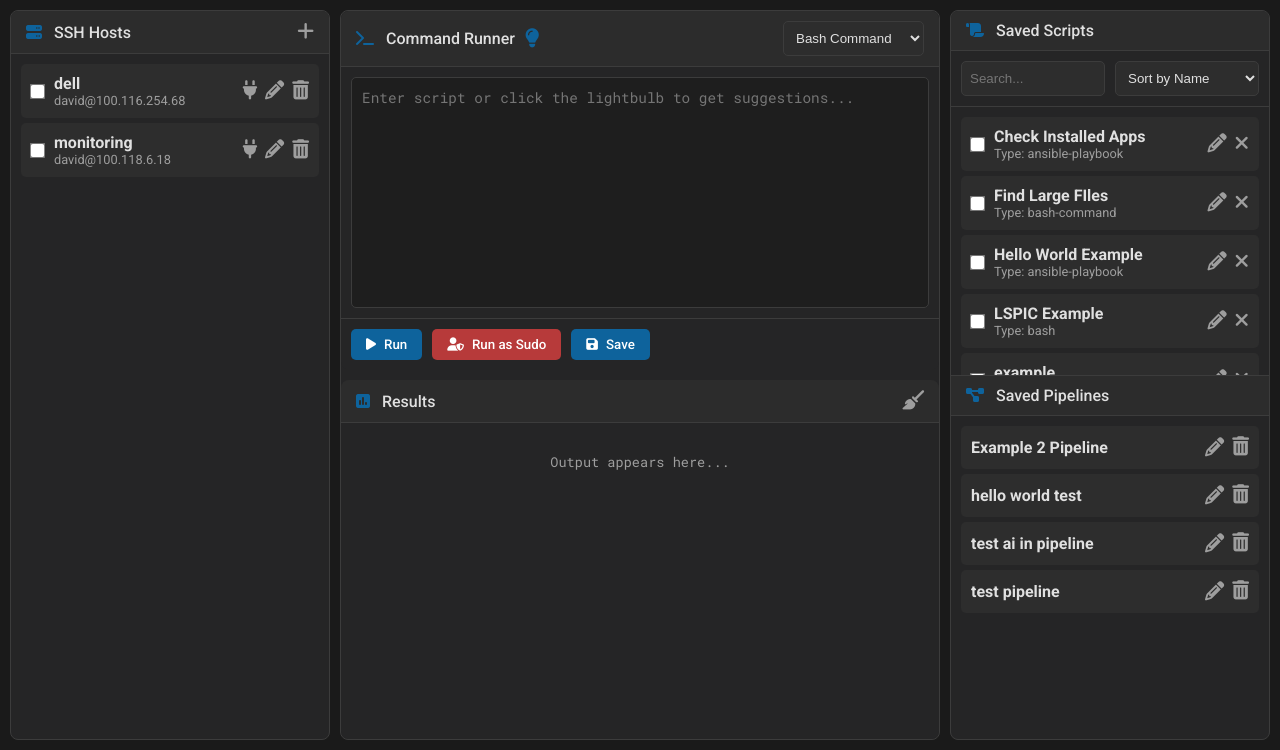
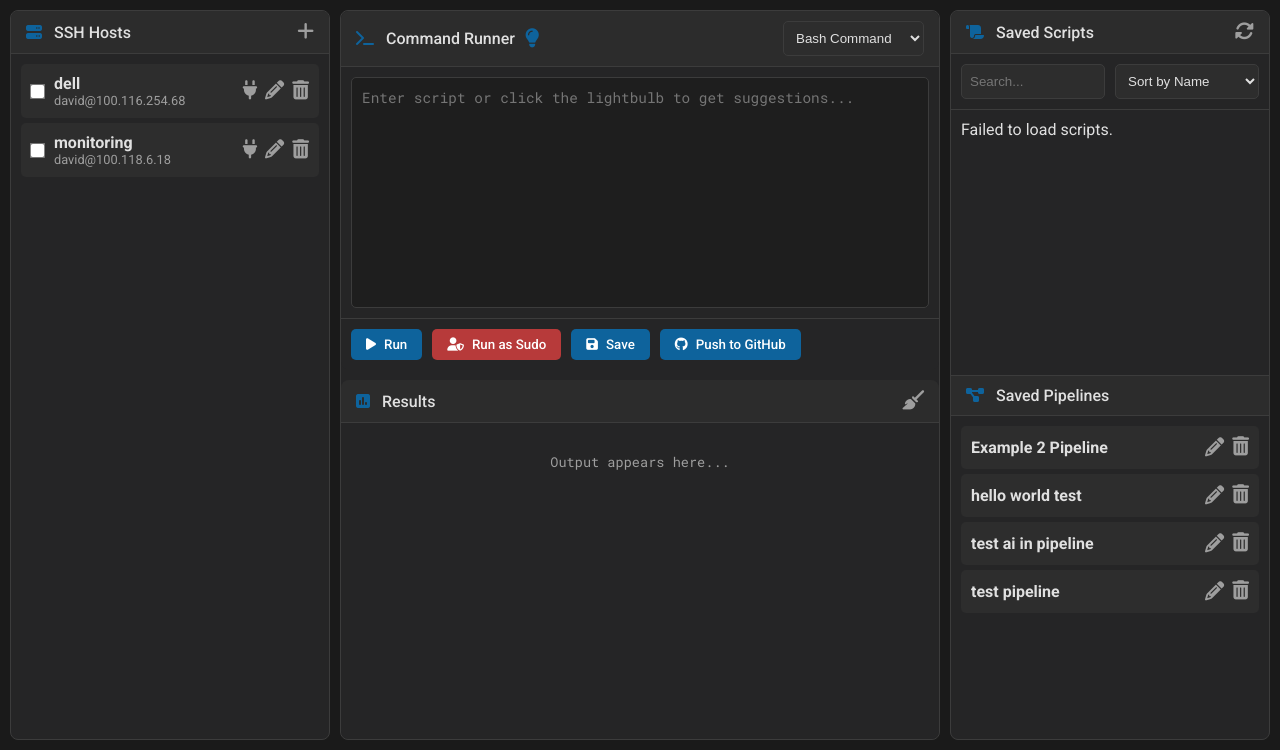
Before and after one commit to mightywomble/remote-script-launcher, a Flask app: page / in a window 1280 px wide. Shown: the part 50-800 px from the top of the page. Run offline with Flask 3, Linux system fonts and the light colour scheme; data comes from the database, SQL or seed files in the repository.

Commit message:
Added feature for github managed scripts

```diff
--- a/app.py
+++ b/app.py
@@ -26,13 +26,6 @@
 db.init_app(app)
 socketio = SocketIO(app)
 
-# Import and register the pipeline blueprint AFTER app and db are configured
-from pipeline import pipeline_bp
-# Pass the app and socketio instances to the blueprint so its routes can use them
-pipeline_bp.app = app
-pipeline_bp.socketio = socketio
-app.register_blueprint(pipeline_bp)
-
 # --- Helper Functions ---
 def load_config():
     if not os.path.exists(CONFIG_FILE): return {}
@@ -40,6 +33,18 @@
 
 def save_config(config_data):
     with open(CONFIG_FILE, 'w') as f: json.dump(config_data, f, indent=4)
+
+# --- Blueprint Registration ---
+# Import and register blueprints AFTER app and db are configured
+from pipeline import pipeline_bp
+pipeline_bp.app = app
+pipeline_bp.socketio = socketio
+app.register_blueprint(pipeline_bp)
+
+from git_scripts import git_bp
+git_bp.load_config = load_config
+app.register_blueprint(git_bp)
+
 
 # --- Main Routes ---
 @app.route('/')
@@ -69,6 +74,9 @@
         config['SMTP_PORT'] = data.get('smtp_port', config.get('SMTP_PORT'))
         config['SMTP_USER'] = data.get('smtp_user', config.get('SMTP_USER'))
         config['SMTP_PASSWORD'] = data.get('smtp_password', config.get('SMTP_PASSWORD'))
+        config['GITHUB_REPO'] = data.get('github_repo', config.get('GITHUB_REPO'))
+        config['GITHUB_PAT'] = data.get('github_pat', config.get('GITHUB_PAT'))
+        config['GITHUB_DEV_BRANCH'] = data.get('github_dev_branch', config.get('GITHUB_DEV_BRANCH'))
         save_config(config)
         return jsonify({'status': 'success', 'message': 'Settings saved.'})
     else:
@@ -79,7 +87,10 @@
             'smtp_server': config.get('SMTP_SERVER', ''),
             'smtp_port': config.get('SMTP_PORT', ''),
             'smtp_user': config.get('SMTP_USER', ''),
-            'smtp_password': config.get('SMTP_PASSWORD', '')
+            'smtp_password': config.get('SMTP_PASSWORD', ''),
+            'github_repo': config.get('GITHUB_REPO', ''),
+            'github_pat': config.get('GITHUB_PAT', ''),
+            'github_dev_branch': config.get('GITHUB_DEV_BRANCH', 'dev')
         })
 
 # --- API: AI ---
@@ -220,7 +231,10 @@
     host_ids, command, script_type = data.get('host_ids', []), data.get('command', ''), data.get('type', 'bash-command')
     use_sudo = data.get('use_sudo', False)
     if not host_ids or not command: return jsonify({'status': 'error', 'message': 'Host and command required.'}), 400
-    results, hosts = [], SSHHost.query.filter(SSHHost.id.in_(host_ids)).all()
+
+    results = []
+    hosts = SSHHost.query.filter(SSHHost.id.in_(host_ids)).all()
+
     for host in hosts:
         try:
             if script_type == 'ansible-playbook':
@@ -249,6 +263,7 @@
                 ssh.close()
         except Exception as e:
             results.append({'host_name': host.friendly_name, 'status': 'error', 'output': '', 'error': f"Execution failed: {e}"})
+
     return jsonify({'results': results})
 
 if __name__ == '__main__':
--- a/static/app.js
+++ b/static/app.js
@@ -31,6 +31,13 @@
         smtpPortInput: document.getElementById('smtp-port-input'),
         smtpUserInput: document.getElementById('smtp-user-input'),
         smtpPasswordInput: document.getElementById('smtp-password-input'),
+        githubRepoInput: document.getElementById('github-repo-input'),
+        githubPatInput: document.getElementById('github-pat-input'),
+        githubDevBranchInput: document.getElementById('github-dev-branch-input'),
+        pushToGithubBtn: document.getElementById('push-to-github-btn'),
+        pushToGithubModal: document.getElementById('push-to-github-modal'),
+        pushToGithubForm: document.getElementById('push-to-github-form'),
+        syncGithubScriptsBtn: document.getElementById('sync-github-scripts-btn'),
         aiAnalyzeBtn: document.getElementById('ai-analyze-btn'),
         aiAnalysisModal: document.getElementById('ai-analysis-modal'),
         aiAnalysisOutput: document.getElementById('ai-analysis-output'),
@@ -97,6 +104,10 @@
             if (DOMElements.smtpPortInput) DOMElements.smtpPortInput.value = settings.smtp_port;
             if (DOMElements.smtpUserInput) DOMElements.smtpUserInput.value = settings.smtp_user;
             if (DOMElements.smtpPasswordInput) DOMElements.smtpPasswordInput.value = settings.smtp_password;
+            if (DOMElements.githubRepoInput) DOMElements.githubRepoInput.value = settings.github_repo;
+            if (DOMElements.githubPatInput) DOMElements.githubPatInput.value = settings.github_pat;
+            if (DOMElements.githubDevBranchInput) DOMElements.githubDevBranchInput.value = settings.github_dev_branch;
+            loadAllScripts();
             loadPipelines();
         } catch (e) { console.error("Failed to load initial data:", e); }
     };
@@ -143,12 +154,33 @@
         DOMElements.hostList.appendChild(item);
     };
 
-    const addScriptToList = (script) => {
-        const item = document.createElement('div');
-        item.className = 'saved-script-item';
-        item.dataset.scriptId = script.id;
-        item.innerHTML = `<input type="checkbox" class="script-select-checkbox"><div class="script-info" title="Load"><strong>${script.name}</strong><small>Type: ${script.script_type}</small></div><div class="script-actions"><button class="edit-script-btn icon-btn" title="Edit"><i class="fas fa-pencil-alt"></i></button><button class="delete-script-btn icon-btn" title="Delete"><i class="fas fa-times"></i></button></div>`;
-        DOMElements.savedScriptsList.appendChild(item);
+    const renderScriptItem = (script, isGitHub) => {
+        const icon = isGitHub ? '<i class="fab fa-github"></i>' : '<i class="fas fa-database"></i>';
+        return `<div class="saved-script-item" data-script-path="${script.path || ''}" data-script-id="${script.id || ''}" data-is-github="${isGitHub}">
+                    <input type="checkbox" class="script-select-checkbox" ${isGitHub ? 'disabled' : ''}>
+                    <div class="script-info" title="Load">${icon}<strong>${script.name}</strong></div>
+                    <div class="script-actions">
+                        ${!isGitHub ? `<button class="edit-script-btn icon-btn" title="Edit"><i class="fas fa-pencil-alt"></i></button>` : ''}
+                        ${!isGitHub ? `<button class="delete-script-btn icon-btn" title="Delete"><i class="fas fa-times"></i></button>` : ''}
+                    </div>
+                </div>`;
+    };
+
+    const loadAllScripts = async () => {
+        DOMElements.savedScriptsList.innerHTML = '<div class="placeholder"><i class="fas fa-spinner fa-spin"></i> Loading...</div>';
+        try {
+            const localScripts = await apiCall('/api/scripts');
+            const githubScripts = await apiCall('/api/github/scripts');
+
+            let html = '';
+            localScripts.forEach(s => html += renderScriptItem(s, false));
+            if (githubScripts && Array.isArray(githubScripts)) {
+                githubScripts.forEach(s => html += renderScriptItem(s, true));
+            }
+            DOMElements.savedScriptsList.innerHTML = html || '<div class="placeholder">No scripts found.</div>';
+        } catch (e) {
+            DOMElements.savedScriptsList.innerHTML = '<div class="placeholder">Failed to load scripts.</div>';
+        }
     };
 
     const handleRunCommand = async (useSudo = false) => {
@@ -230,7 +262,7 @@
         const type = DOMElements.scriptTypeInput.value;
         const content = DOMElements.commandInput.value;
         const result = await apiCall('/api/scripts', { method: 'POST', body: JSON.stringify({ name, type, content }) });
-        addScriptToList(result.script);
+        loadAllScripts();
         showToast(result.message);
         DOMElements.saveScriptModal.style.display = 'none';
     };
@@ -240,14 +272,10 @@
         const formData = new FormData(DOMElements.editScriptForm);
         const scriptId = formData.get('script_id');
         const payload = { name: formData.get('name'), type: formData.get('script_type'), content: formData.get('content') };
-        const result = await apiCall(`/api/scripts/${scriptId}`, { method: 'PUT', body: JSON.stringify(payload) });
-        showToast(result.message);
-        const scriptItem = DOMElements.savedScriptsList.querySelector(`.saved-script-item[data-script-id='${scriptId}']`);
-        if (scriptItem) {
-            scriptItem.querySelector('strong').textContent = result.script.name;
-            scriptItem.querySelector('small').textContent = `Type: ${result.script.script_type}`;
-        }
+        await apiCall(`/api/scripts/${scriptId}`, { method: 'PUT', body: JSON.stringify(payload) });
+        showToast('Script updated!');
         DOMElements.editScriptModal.style.display = 'none';
+        loadAllScripts();
     };
 
     const handleHostListClick = async (e) => {
@@ -284,14 +312,18 @@
     const handleSavedScriptsListClick = async (e) => {
         const scriptItem = e.target.closest('.saved-script-item');
         if (!scriptItem) return;
+
+        const isGitHub = scriptItem.dataset.isGithub === 'true';
         const scriptId = scriptItem.dataset.scriptId;
-        if (e.target.closest('.delete-script-btn')) {
+        const scriptPath = scriptItem.dataset.scriptPath;
+
+        if (e.target.closest('.delete-script-btn') && !isGitHub) {
             if (confirm(`Delete script "${scriptItem.querySelector('strong').textContent}"?`)) {
                 await apiCall(`/api/scripts/${scriptId}`, { method: 'DELETE' });
                 showToast('Script deleted.');
                 scriptItem.remove();
             }
-        } else if (e.target.closest('.edit-script-btn')) {
+        } else if (e.target.closest('.edit-script-btn') && !isGitHub) {
             const data = await apiCall(`/api/scripts/${scriptId}`);
             if (data?.status === 'success') {
                 DOMElements.editScriptForm.querySelector('input[name="script_id"]').value = data.script.id;
@@ -301,61 +333,49 @@
                 DOMElements.editScriptModal.style.display = 'flex';
             }
         } else if (e.target.closest('.script-info')) {
-            const data = await apiCall(`/api/scripts/${scriptId}`);
-            if (data?.status === 'success') {
-                DOMElements.commandInput.value = data.script.content;
-                DOMElements.scriptTypeInput.value = data.script.type.toLowerCase();
-                showToast(`Script '${data.script.name}' loaded.`);
+            if (isGitHub) {
+                const data = await apiCall(`/api/github/script-content?path=${scriptPath}`);
+                if(data) DOMElements.commandInput.value = data.content;
+            } else {
+                const data = await apiCall(`/api/scripts/${scriptId}`);
+                if (data?.status === 'success') {
+                    DOMElements.commandInput.value = data.script.content;
+                    DOMElements.scriptTypeInput.value = data.script.type.toLowerCase();
+                }
             }
+            showToast(`Script '${scriptItem.querySelector('strong').textContent}' loaded.`);
         }
     };
 
-    const populateScheduleFormDropdowns = () => {
-        const hostSelect = DOMElements.scheduleEditForm.querySelector('select[name="host_id"]');
-        const scriptSelect = DOMElements.scheduleEditForm.querySelector('select[name="script_id"]');
-        hostSelect.innerHTML = [...document.querySelectorAll('#host-list .host-item')].map(item => `<option value="${item.dataset.hostId}">${item.querySelector('.host-info strong').textContent}</option>`).join('');
-        scriptSelect.innerHTML = [...document.querySelectorAll('#saved-scripts-list .saved-script-item')].map(item => `<option value="${item.dataset.scriptId}">${item.querySelector('.script-info strong').textContent}</option>`).join('');
-    };
-
-    const loadSchedules = async () => {
-        const schedules = await apiCall('/api/schedules');
-        DOMElements.scheduleList.innerHTML = schedules.map(s => `<div class="schedule-item" data-schedule-id="${s.id}"><div><strong>${s.name}</strong><small>${s.host_name} &rarr; ${s.script_name} at ${String(s.hour).padStart(2,'0')}:${String(s.minute).padStart(2,'0')}</small></div><div class="schedule-actions"><button class="delete-schedule-btn icon-btn" title="Delete"><i class="fas fa-trash-alt"></i></button></div></div>`).join('') || '<div class="placeholder">No schedules.</div>';
-    };
-
-    const handleScheduleFormSubmit = async (e) => {
+    const handlePushToGithub = async (e) => {
         e.preventDefault();
-        await apiCall('/api/schedules', { method: 'POST', body: JSON.stringify(Object.fromEntries(new FormData(DOMElements.scheduleEditForm))) });
-        showToast('Schedule saved! Restart scheduler to activate.');
-        DOMElements.scheduleEditModal.style.display = 'none';
-        loadSchedules();
-    };
-
-    const handleScheduleListClick = async (e) => {
-        if (e.target.closest('.delete-schedule-btn')) {
-            const scheduleItem = e.target.closest('.schedule-item');
-            if (confirm('Delete this schedule?')) {
-                await apiCall(`/api/schedules/${scheduleItem.dataset.scheduleId}`, { method: 'DELETE' });
-                showToast('Schedule deleted. Restart scheduler to deactivate.');
-                loadSchedules();
-            }
-        }
+        const formData = new FormData(DOMElements.pushToGithubForm);
+        const payload = {
+            filename: formData.get('filename'),
+            content: DOMElements.commandInput.value,
+            commit_message: formData.get('commit_message'),
+        };
+        try {
+            const result = await apiCall('/api/github/push-script', { method: 'POST', body: JSON.stringify(payload) });
+            showToast(result.message);
+            DOMElements.pushToGithubModal.style.display = 'none';
+            loadAllScripts();
+        } catch (e) { /* handled by apiCall */ }
     };
 
     const loadPipelines = async () => {
-        const pipelines = await apiCall('/api/pipelines');
-        DOMElements.savedPipelinesList.innerHTML = pipelines.map(p => `<div class="saved-item" data-pipeline-id="${p.id}"><div class="item-info"><strong>${p.name}</strong></div><div class="item-actions"><a href="/pipeline-editor/${p.id}" class="icon-btn" title="Edit"><i class="fas fa-pencil-alt"></i></a><button class="delete-pipeline-btn icon-btn" title="Delete"><i class="fas fa-trash-alt"></i></button></div></div>`).join('') || '<div class="placeholder">No pipelines.</div>';
-    };
-
-    const handleAiAnalysis = async () => {
-        if (!geminiApiKey) return showToast('Set Gemini API Key in Settings.', 'error');
-        const outputText = [...DOMElements.resultsOutput.querySelectorAll('.result-block')].map(b => b.innerText).join('\n---\n');
-        if (!outputText.trim()) return showToast('No output to analyze.', 'error');
-        DOMElements.aiAnalysisModal.style.display = 'flex';
-        DOMElements.aiAnalysisOutput.innerHTML = '<div class="placeholder"><i class="fas fa-spinner fa-spin"></i> Analyzing...</div>';
         try {
-            const data = await apiCall('/api/analyze', { method: 'POST', body: JSON.stringify({ output: outputText, apiKey: geminiApiKey }) });
-            DOMElements.aiAnalysisOutput.innerHTML = data.analysis.replace(/\n/g, '<br>');
-        } catch (error) { DOMElements.aiAnalysisOutput.innerHTML = `<p style="color: var(--error-color);">Analysis failed.</p>`; }
+            const pipelines = await apiCall('/api/pipelines');
+            DOMElements.savedPipelinesList.innerHTML = pipelines.map(p => `
+                <div class="saved-item" data-pipeline-id="${p.id}">
+                    <div class="item-info"><strong>${p.name}</strong></div>
+                    <div class="item-actions">
+                        <a href="/pipeline-editor/${p.id}" class="icon-btn" title="Edit"><i class="fas fa-pencil-alt"></i></a>
+                        <button class="delete-pipeline-btn icon-btn" title="Delete"><i class="fas fa-trash-alt"></i></button>
+                    </div>
+                </div>
+            `).join('') || '<div class="placeholder">No pipelines.</div>';
+        } catch (e) { console.error("Failed to load pipelines:", e); }
     };
 
     // Initialize
@@ -376,12 +396,10 @@
     safeAddEventListener(DOMElements.editScriptForm, 'submit', handleEditScriptSubmit);
     safeAddEventListener(DOMElements.runCommandBtn, 'click', () => handleRunCommand(false));
     safeAddEventListener(DOMElements.runSudoCommandBtn, 'click', () => handleRunCommand(true));
-    safeAddEventListener(DOMElements.aiAnalyzeBtn, 'click', handleAiAnalysis);
+    safeAddEventListener(DOMElements.pushToGithubBtn, 'click', () => DOMElements.pushToGithubModal.style.display = 'flex');
+    safeAddEventListener(DOMElements.pushToGithubForm, 'submit', handlePushToGithub);
+    safeAddEventListener(DOMElements.syncGithubScriptsBtn, 'click', loadAllScripts);
     safeAddEventListener(DOMElements.clearResultsBtn, 'click', () => { DOMElements.resultsOutput.innerHTML = '<div class="placeholder">Output appears here...</div>'; if(DOMElements.aiAnalyzeBtn) DOMElements.aiAnalyzeBtn.style.display = 'none'; });
     safeAddEventListener(DOMElements.savedScriptsList, 'click', handleSavedScriptsListClick);
     safeAddEventListener(DOMElements.scriptTypeInput, 'change', (e) => { DOMElements.commandInput.value = scriptSnippets[e.target.value] || ''; });
-    safeAddEventListener(DOMElements.scheduleBtn, 'click', () => { loadSchedules(); DOMElements.scheduleListModal.style.display = 'flex'; });
-    safeAddEventListener(DOMElements.addScheduleBtn, 'click', () => { DOMElements.scheduleEditForm.reset(); populateScheduleFormDropdowns(); DOMElements.scheduleEditModal.style.display = 'flex'; });
-    safeAddEventListener(DOMElements.scheduleEditForm, 'submit', handleScheduleFormSubmit);
-    safeAddEventListener(DOMElements.scheduleList, 'click', handleScheduleListClick);
 });
--- a/templates/index.html
+++ b/templates/index.html
@@ -17,7 +17,7 @@
         </div>
     </header>
     <div class="main-container">
-        <!-- Left Pane -->
+        <!-- Left Pane: SSH Hosts -->
         <aside class="left-pane">
             <header><h2><i class="fas fa-server"></i> SSH Hosts</h2><button id="add-host-btn" class="icon-btn" title="Add New Host"><i class="fas fa-plus"></i></button></header>
             <div id="host-list" class="scrollable-content">
@@ -25,7 +25,7 @@
             </div>
         </aside>
 
-        <!-- Middle Pane -->
+        <!-- Middle Pane: Command & Results -->
         <main class="middle-pane">
             <div class="command-section">
                 <header>
@@ -40,6 +40,7 @@
                     <button id="run-command-btn" class="action-btn"><i class="fas fa-play"></i> Run</button>
                     <button id="run-sudo-command-btn" class="action-btn sudo-btn"><i class="fas fa-user-shield"></i> Run as Sudo</button>
                     <button id="save-script-btn" class="action-btn"><i class="fas fa-save"></i> Save</button>
+                    <button id="push-to-github-btn" class="action-btn"><i class="fab fa-github"></i> Push to GitHub</button>
                 </div>
             </div>
             <div class="results-section">
@@ -51,19 +52,16 @@
         <!-- Right Pane -->
         <aside class="right-pane">
             <div class="right-pane-section">
-                <header><h2><i class="fas fa-scroll"></i> Saved Scripts</h2><button id="delete-selected-scripts-btn" class="icon-btn" title="Delete Selected" style="display: none;"><i class="fas fa-trash-alt"></i></button></header>
+                <header>
+                    <h2><i class="fas fa-scroll"></i> Saved Scripts</h2>
+                    <div class="header-actions">
+                        <button id="sync-github-scripts-btn" class="icon-btn" title="Sync GitHub Scripts"><i class="fas fa-sync-alt"></i></button>
+                        <button id="delete-selected-scripts-btn" class="icon-btn" title="Delete Selected" style="display: none;"><i class="fas fa-trash-alt"></i></button>
+                    </div>
+                </header>
                 <div class="toolbar"><input type="text" id="script-search-input" placeholder="Search..."><select id="script-sort-select"><option value="name">Sort by Name</option><option value="type">Sort by Type</option></select></div>
                 <div id="saved-scripts-list" class="scrollable-content">
-                    {% for script in scripts %}
-                    <div class="saved-script-item" data-script-id="{{ script.id }}">
-                        <input type="checkbox" class="script-select-checkbox">
-                        <div class="script-info" title="Load: {{ script.name }}"><strong>{{ script.name }}</strong><small>Type: {{ script.script_type }}</small></div>
-                        <div class="script-actions">
-                            <button class="edit-script-btn icon-btn" title="Edit Script"><i class="fas fa-pencil-alt"></i></button>
-                            <button class="delete-script-btn icon-btn" title="Delete Script"><i class="fas fa-times"></i></button>
-                        </div>
-                    </div>
-                    {% endfor %}
+                    <!-- Scripts will be populated here by app.js -->
                 </div>
             </div>
             <div class="right-pane-section">
@@ -92,6 +90,16 @@
 
                 <hr style="margin: 20px 0; border-color: var(--border-color);">
 
+                <h4><i class="fab fa-github"></i> GitHub Integration</h4>
+                <label for="github-repo-input">Repository (owner/repo)</label>
+                <input type="text" id="github-repo-input" name="github_repo" placeholder="e.g., username/my-scripts">
+                <label for="github-pat-input">Personal Access Token (PAT)</label>
+                <input type="password" id="github-pat-input" name="github_pat" placeholder="ghp_...">
+                <label for="github-dev-branch-input">Development Branch Name</label>
+                <input type="text" id="github-dev-branch-input" name="github_dev_branch" placeholder="e.g., dev">
+
+                <hr style="margin: 20px 0; border-color: var(--border-color);">
+
                 <h4><i class="fab fa-discord"></i> Discord Notifications</h4>
                 <label for="discord-webhook-url-input">Discord Webhook URL</label>
                 <input type="password" id="discord-webhook-url-input" name="discordUrl" placeholder="Enter Discord Webhook URL">
@@ -101,20 +109,28 @@
                 <h4><i class="fas fa-envelope"></i> Email Notifications</h4>
                 <label for="email-to-input">Recipient Email Address</label>
                 <input type="email" id="email-to-input" name="email_to" placeholder="recipient@example.com">
-
                 <label for="smtp-server-input">SMTP Server</label>
                 <input type="text" id="smtp-server-input" name="smtp_server" placeholder="e.g., smtp.gmail.com">
-
                 <label for="smtp-port-input">SMTP Port</label>
                 <input type="number" id="smtp-port-input" name="smtp_port" placeholder="e.g., 587">
-
                 <label for="smtp-user-input">SMTP Username</label>
                 <input type="text" id="smtp-user-input" name="smtp_user" placeholder="Your email address">
-
                 <label for="smtp-password-input">SMTP Password</label>
                 <input type="password" id="smtp-password-input" name="smtp_password" placeholder="Your email/app password">
 
                 <button type="submit">Save Settings</button>
+            </form>
+        </div>
+    </div>
+
+    <div id="push-to-github-modal" class="modal">
+        <div class="modal-content">
+            <span class="close-btn">&times;</span>
+            <h3>Push Script to GitHub</h3>
+            <form id="push-to-github-form">
+                <input type="text" name="filename" placeholder="Filename (e.g., my-script.sh)" required>
+                <textarea name="commit_message" rows="3" placeholder="Commit message (e.g., 'Add new utility script')" required></textarea>
+                <button type="submit">Push to Dev Branch</button>
             </form>
         </div>
     </div>
```
Also changed, not shown: git_scripts.py (added, +105 -0 lines).
